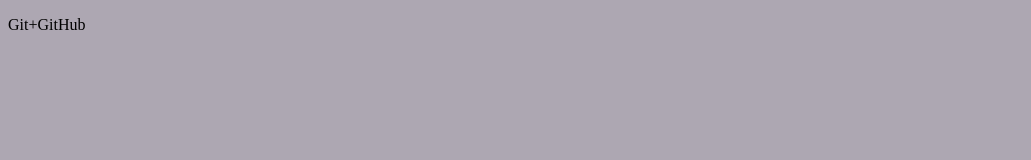
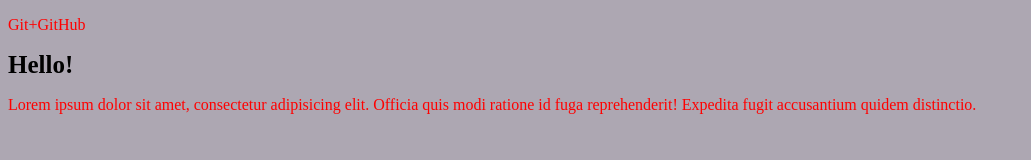
Before and after one commit to BurovaE/gittest, a plain HTML site: page index.html in a window 1280 px wide. Shown: the whole page, without its empty margins (0-1031 px from the left). Drawn offline with Linux system fonts and the light colour scheme.

Commit message:
наши первые изменения

```diff
--- a/css/main.css
+++ b/css/main.css
@@ -1,3 +1,9 @@
 body{
     background-color: rgb(173, 167, 178);
 }
+p{
+    color: red;
+}
+h1{
+    font-size: 25px;
+}
--- a/index.html
+++ b/index.html
@@ -8,5 +8,9 @@
 </head>
 <body>
     <p> Git+GitHub</p>
+    <h1>Hello!</h1>
+    <p>Lorem ipsum dolor sit amet, consectetur adipisicing elit. Officia quis modi
+        ratione id fuga
+        reprehenderit! Expedita fugit accusantium quidem distinctio.</p>
 </body>
 </html>
```
